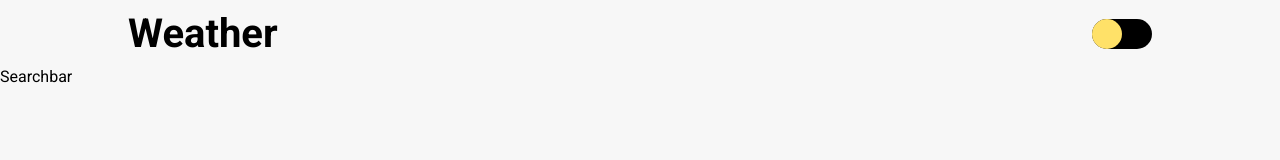
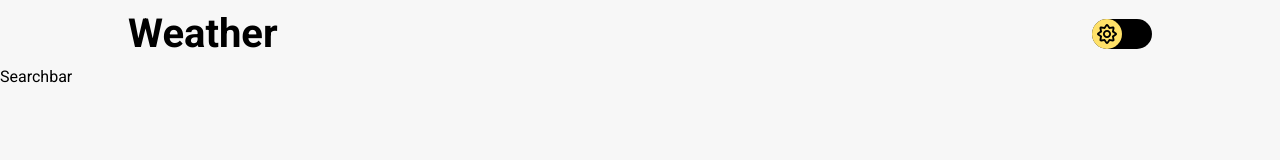
Before and after one commit to tabishabbasi1920st/weather_app, a React (Create React App) app: page / in a window 1280 px wide. Shown: the top 160 px of the page. Built offline with nearby package versions, Linux system fonts and the light colour scheme.

Commit message:
Added icons in theme toggle button

```diff
--- a/package.json
+++ b/package.json
@@ -8,6 +8,7 @@
     "@testing-library/user-event": "^13.5.0",
     "react": "^18.3.1",
     "react-dom": "^18.3.1",
+    "react-icons": "^5.2.1",
     "react-router-dom": "^6.23.1",
     "react-scripts": "5.0.1",
     "styled-components": "^6.1.11",
--- a/src/components/ToggleSwitch.js
+++ b/src/components/ToggleSwitch.js
@@ -1,5 +1,5 @@
-import React, { useState } from "react";
 import styled from "styled-components";
+import { FaCloudMoon, FaRegSun } from "react-icons/fa";
 
 const ToggleSwitch = ({ isDarkMode, setIsDarkMode }) => {
   const handleToggle = () => {
@@ -8,7 +8,13 @@ const ToggleSwitch = ({ isDarkMode, setIsDarkMode }) => {
 
   return (
     <Switch isDarkMode={isDarkMode} onClick={handleToggle}>
-      <Slider isDarkMode={isDarkMode} />
+      <Slider isDarkMode={isDarkMode}>
+        {isDarkMode ? (
+          <FaCloudMoon fontSize={20} />
+        ) : (
+          <FaRegSun fontSize={20} />
+        )}
+      </Slider>
     </Switch>
   );
 };
@@ -35,4 +41,7 @@ const Slider = styled.div`
   transition: transform 0.2s;
   transform: ${(props) =>
     props.isDarkMode ? "translateX(30px)" : "translateX(0)"};
+  display: flex;
+  justify-content: center;
+  align-items: center;
 `;
```
Also changed, not shown: 1 other file (tests, documents, lock files or other folders).
